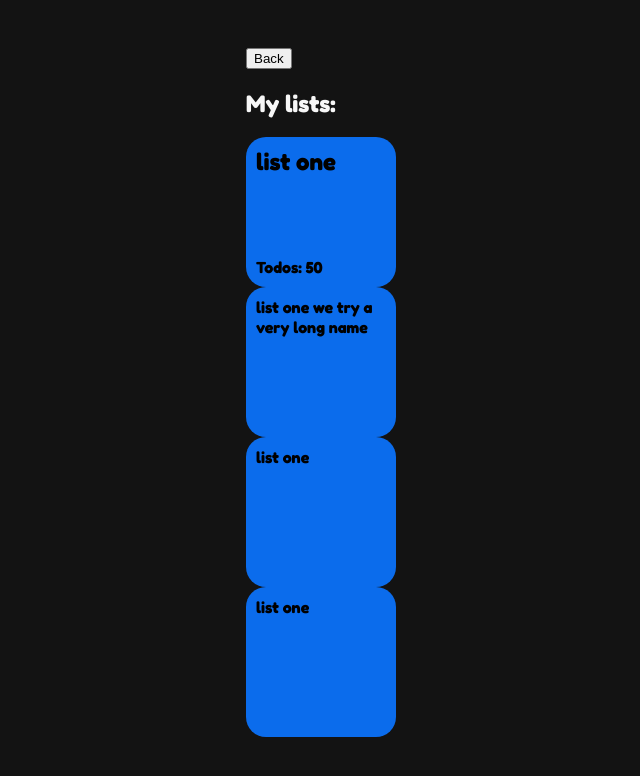
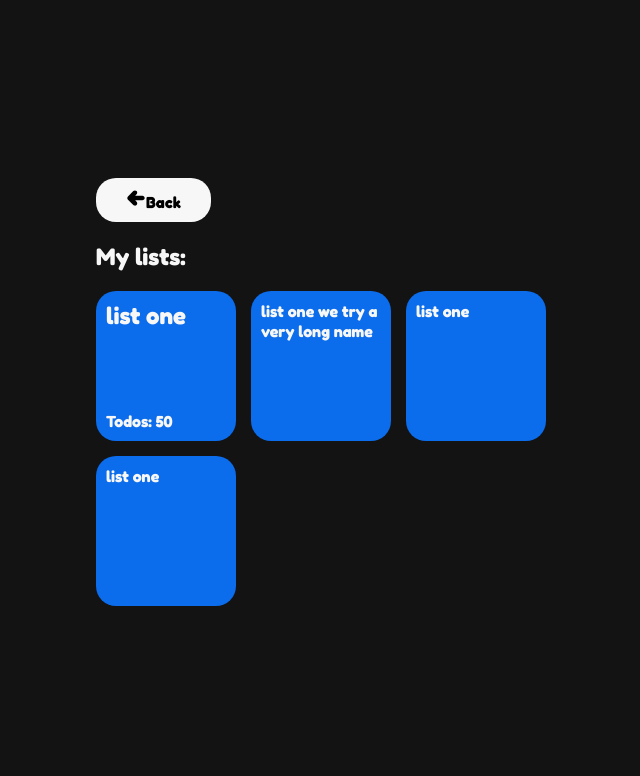
Before and after one commit to levinthiel/todoNext, a Next.js app: page /mylists in a window 1280 px wide. Shown: the top 776 px of the page, without its empty margins (319-959 px from the left). Built offline with nearby package versions, Linux system fonts and the light colour scheme.

Commit message:
added style to mylist page

```diff
--- a/app/mylists/page.js
+++ b/app/mylists/page.js
@@ -1,16 +1,24 @@
 "use client"
 import styled from "styled-components";
 import Link from "next/link";
+import Image from "next/image";
 
 export default function Mylists() {
     return (
         <>
-        <section>
+        <StyledListSection>
             <Link href="/">
-                <button type="button">Back</button>
+                <StyledBackButton type="button">
+                    <Image
+                        src="/imgs/arrow-right-solid.svg"
+                        width={20}
+                        height={20}
+                        alt="trash bin"/>
+                    Back
+                </StyledBackButton>
             </Link>
             <StyledH2>My lists:</StyledH2>
-            <ul>
+            <StyledUl>
                 <StyledMylists>
                     <StyledListTitle>list one</StyledListTitle>
                     <span>Todos: 50</span>
@@ -24,17 +32,27 @@ export default function Mylists() {
                 <StyledMylists>
                     list one
                 </StyledMylists>
-            </ul>
-        </section>
+            </StyledUl>
+        </StyledListSection>
         </>
     );
 }
+const StyledListSection = styled.section`
+    max-width: 450px;
+    margin: 0px auto;
+    width: 450px;
+`;
 const StyledH2 = styled.h2`
     color: var(--white);
 `;
+const StyledUl = styled.ul`
+    display: flex;
+    flex-wrap: wrap;
+    gap: 15px;
+`;
 const StyledMylists = styled.li`
     list-style: none;
-    width: 150px;
+    width: 140px;
     height: 150px;
     background: var(--blue);
     border-radius: 20px;
@@ -42,7 +60,21 @@ const StyledMylists = styled.li`
     display: flex;
     justify-content: space-between;
     flex-direction: column;
+    cursor: pointer;
+    color: var(--white);
+
+    &:hover {
+        background: var(--blue-dark);
+    }
 `;
 const StyledListTitle = styled.span`
     font-size: 1.5rem;
 `;
+const StyledBackButton = styled.button`
+    background-color: var(--white);
+    border: none;
+    padding: 10px 30px;
+    border-radius: 20px;
+    font-family: inherit;
+    font-size: 1rem;
+`;
```
Also changed, not shown: app/Components/modal/index.js (added, +27 -0 lines), app/page.js (+10 -1 lines), public/imgs/arrow-right-solid.svg (added).
